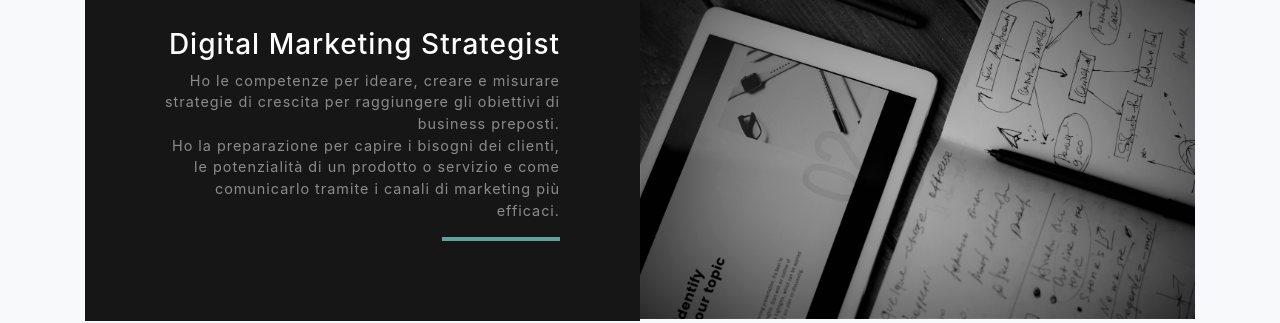
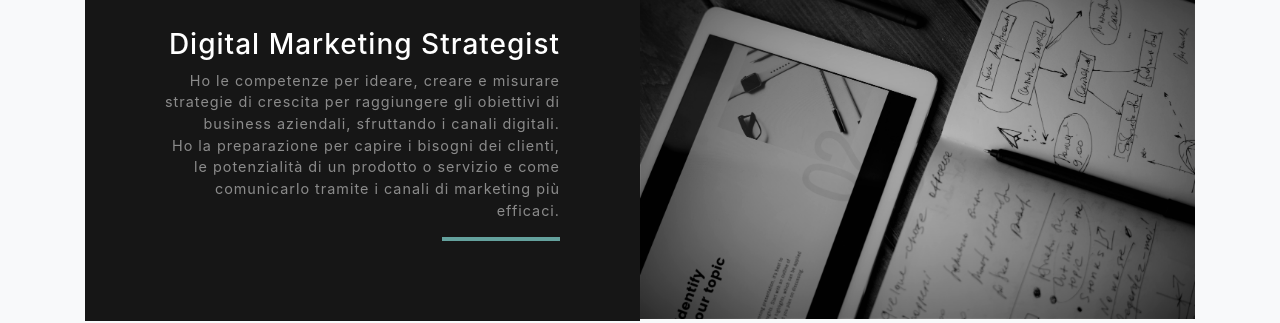
Before and after one commit to CasaInLegno360/andreabocci, a website with bundled scripts: page index.html in a window 1280 px wide. Shown: the part 1807-2130 px from the top of the page. Built offline with nearby package versions, Linux system fonts and the light colour scheme.

Commit message:
Add files via upload

```diff
--- a/index.html
+++ b/index.html
@@ -111,7 +111,7 @@ _iub.csConfiguration = {"consentOnContinuedBrowsing":false,"ccpaAcknowledgeOnDis
                 <h3 class="text-white">Architetto</h3>
                 <p class="mb-0 text-white-50"> Abilitato alla professione presso l'ordine di Ferrara. Con esperienza in Italia, Francia e Inghilterra.
                   <br> Certificatore energetico per la realizzazione di attestati di prestazione energetica (A.P.E.).
-                  <br> Progettista certificato per le costruzioni in legno "Expert Lignius".</p>
+                  <br> Progettista certificato per le costruzioni di edifici in legno "Expert Lignius". </p>
                 <hr class="d-none d-lg-block mb-0 ml-0">
               </div>
             </div>
@@ -129,7 +129,7 @@ _iub.csConfiguration = {"consentOnContinuedBrowsing":false,"ccpaAcknowledgeOnDis
             <div class="d-flex h-100">
               <div class="project-text w-100 my-auto text-center text-lg-right">
                 <h3 class="text-white">Digital Marketing Strategist</h3>
-                <p class="mb-0 text-white-50">Ho le competenze per ideare, creare e misurare strategie di crescita per raggiungere gli obiettivi di business preposti.<br> Ho la preparazione per capire i bisogni dei clienti, le potenzialità di un prodotto o servizio e come comunicarlo tramite i canali di marketing più efficaci.</p>
+                <p class="mb-0 text-white-50">Ho le competenze per ideare, creare e misurare strategie di crescita per raggiungere gli obiettivi di business aziendali, sfruttando i canali digitali.<br> Ho la preparazione per capire i bisogni dei clienti, le potenzialità di un prodotto o servizio e come comunicarlo tramite i canali di marketing più efficaci.</p>
                 <hr class="d-none d-lg-block mb-0 mr-0">
               </div>
             </div>
```
